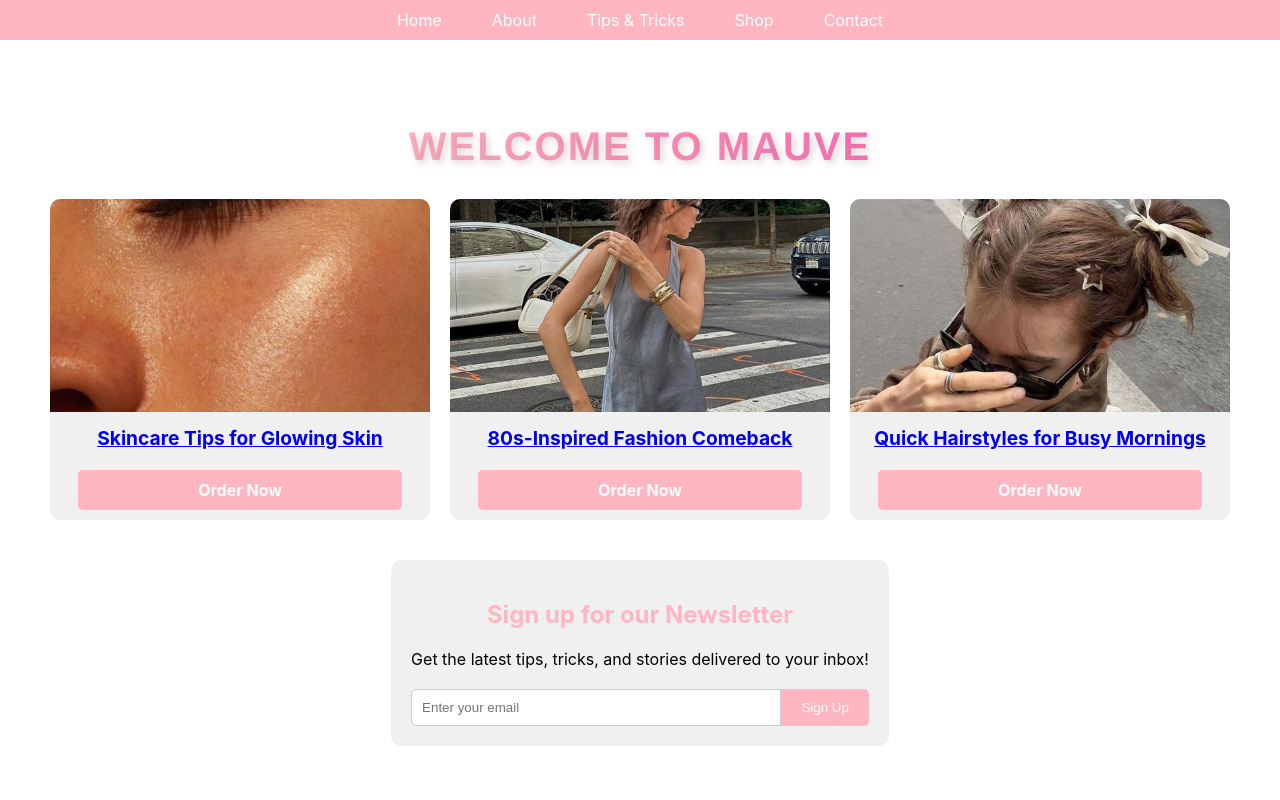
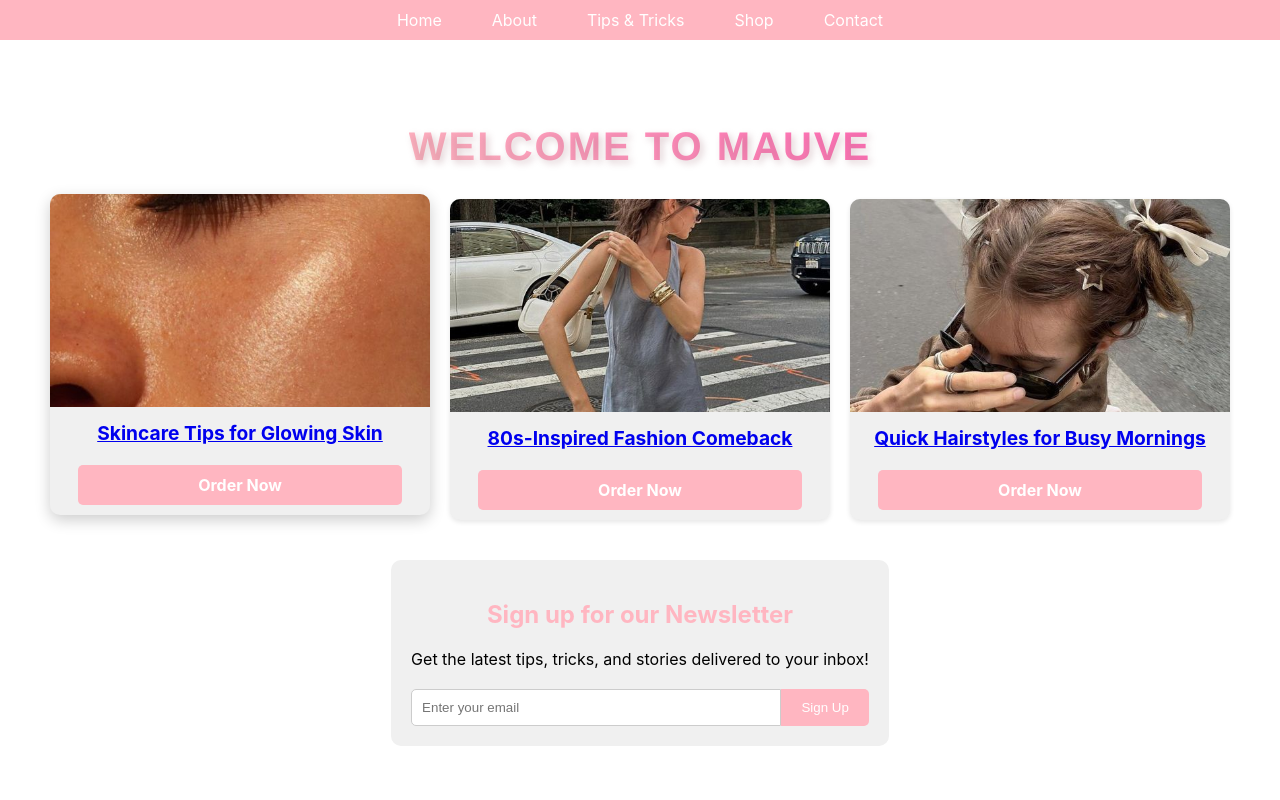
Before and after one commit to elizabethvilloria/blog, a React (Create React App) app: page / in a window 1280 px wide. In both pictures the pointer is over the element 240 px from the left and 359 px from the top of the page. Shown: the top 800 px of the page. Built offline with nearby package versions, Linux system fonts and the light colour scheme.

Commit message:
Interactive cards

```diff
--- a/src/App.css
+++ b/src/App.css
@@ -33,6 +33,13 @@
   background-color: #f0f0f0;
   border-radius: 10px;
   overflow: hidden;
+  box-shadow: 0 2px 5px rgba(0,0,0,0.1);
+  transition: all 0.3s ease;
+}
+
+.post-card:hover {
+  transform: translateY(-5px);
+  box-shadow: 0 5px 15px rgba(0,0,0,0.2);
 }
 
 .post-card img {
@@ -402,6 +409,12 @@ h1:hover {
   padding: 20px;
   text-align: center;
   box-shadow: 0 2px 5px rgba(0,0,0,0.1);
+  transition: all 0.3s ease;
+}
+
+.service-card:hover {
+  transform: translateY(-5px);
+  box-shadow: 0 5px 15px rgba(0,0,0,0.2);
 }
 
 .service-card h2 {
```
